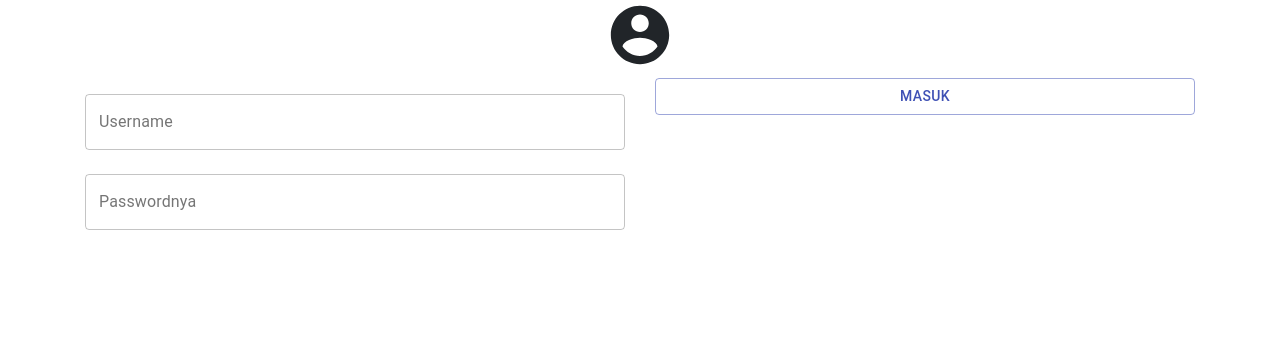
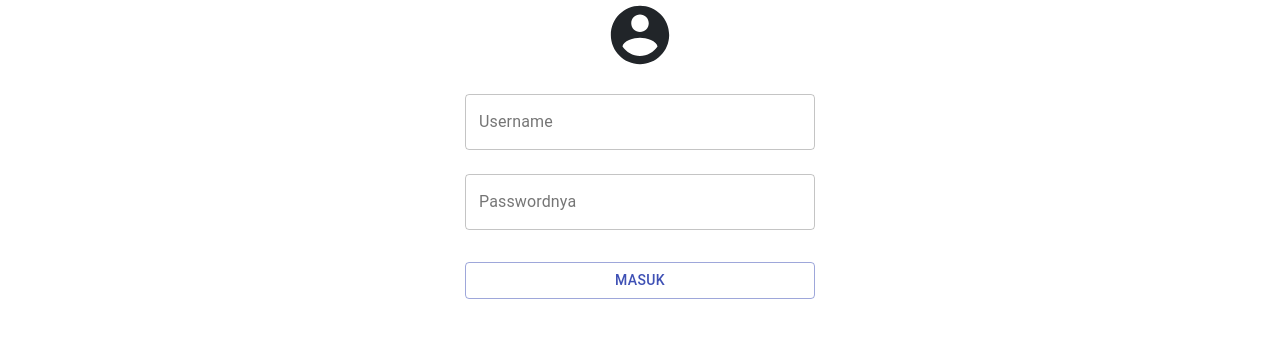
Before and after one commit to Syandana/Journal-Zhifa, a Next.js app: page /login in a window 1280 px wide. Shown: the top 338 px of the page. Built offline with nearby package versions, Linux system fonts and the light colour scheme.

Commit message:
updated login page

```diff
--- a/pages/login.js
+++ b/pages/login.js
@@ -22,20 +22,20 @@ function Index() {
           </div>
         </div>
         <div className="row text-center">
-          <div className="col-sm">
+          <div className="col-sm-12 col-lg-4 mx-auto">
             <form noValidate autoComplete="off">
-              <TextField fullWidth
-                margin="normal" id="outlined" label="Username" variant="outlined" /><br />
-              <TextField fullWidth
-                margin="normal" id="outlined" label="Passwordnya" variant="outlined" />
+              <TextField fullWidth margin="normal" id="outlined" label="Username" variant="outlined" /><br />
+              <TextField fullWidth margin="normal" id="outlined" label="Passwordnya" variant="outlined" />
             </form>
-          </div>
-          <div className="col-sm">
+            <br />
             <Link href="/index">
               <Button fullWidth variant="outlined" color="primary" disableElevation>
                 Masuk
               </Button>
             </Link>
+          </div>
+          <div className="col-12">
+
           </div>
 
         </div>
```
